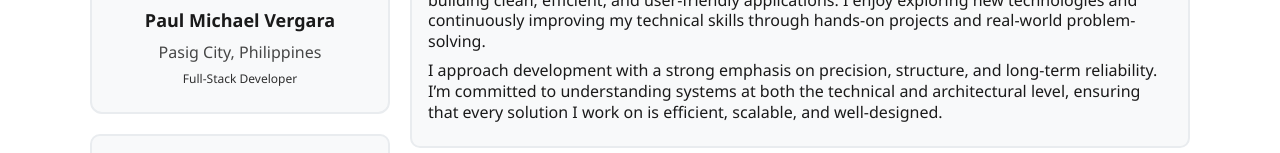
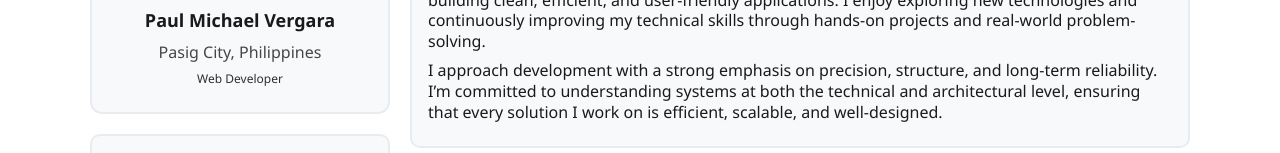
Before and after one commit to PaulMichaelVergara/personal-website, a React (Create React App) app: page / in a window 1280 px wide. Shown: the part 225-378 px from the top of the page. Built offline with nearby package versions, Linux system fonts and the light colour scheme.

Commit message:
text changes

```diff
--- a/src/App.js
+++ b/src/App.js
@@ -35,7 +35,7 @@ function AppContent() {
             />
             <h1 className="name">Paul Michael Vergara</h1>
             <p className="sub">Pasig City, Philippines</p>
-            <p className="sub small">Full-Stack Developer</p>
+            <p className="sub small">Web Developer</p>
           </div>
           <div className="card tech-card">
             <h3>Tech Stack</h3>
```
